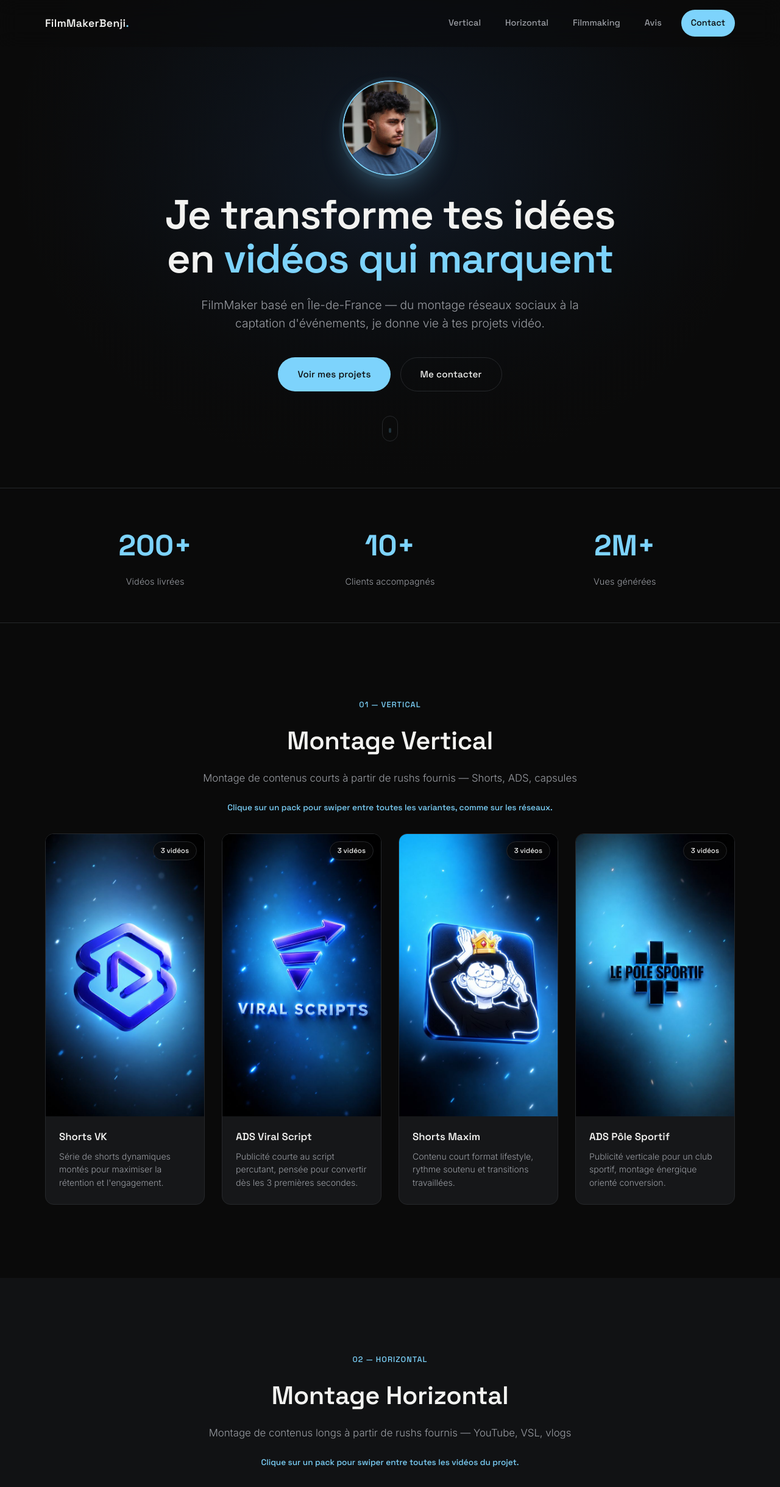
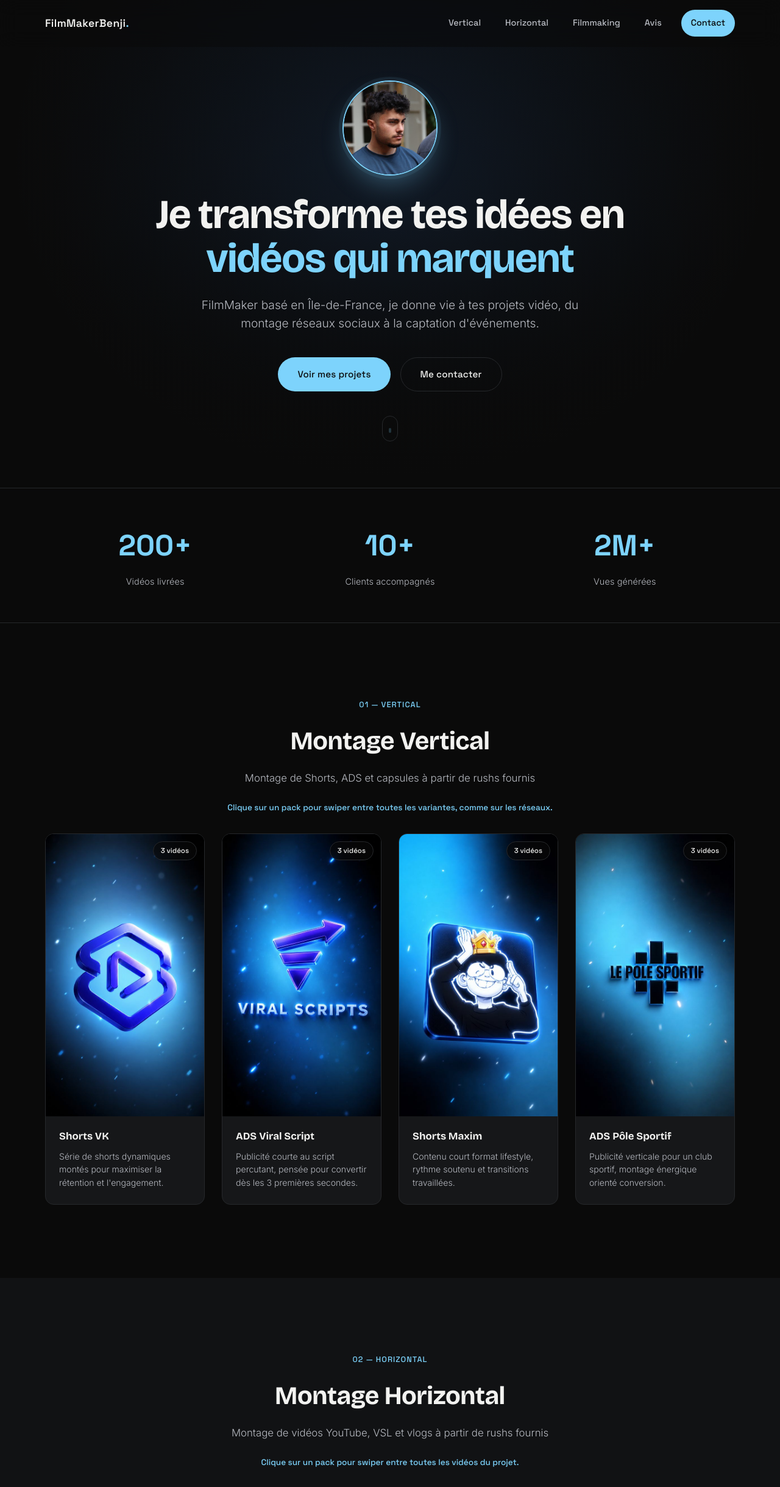
Before and after one commit to benjamindominguespro-rgb/filmmakerbenji-site, a plain HTML site: page index.html in a window 1280 px wide. Shown: the top 2439 px of the page at 61% size. Drawn offline with nearby package versions, Linux system fonts and the light colour scheme.

Commit message:
corrections typo, contraste, tirets

```diff
--- a/index.html
+++ b/index.html
@@ -4,12 +4,12 @@
 <meta charset="UTF-8">
 <meta name="viewport" content="width=device-width, initial-scale=1.0">
 <title>Vidéaste Freelance — Monteur &amp; Filmmaker</title>
-<meta name="description" content="FilmMaker basé sur Paris — montage réseaux sociaux, captation d'événements, films d'entreprise.">
+<meta name="description" content="FilmMaker basé à Paris, spécialisé en montage réseaux sociaux, captation d'événements et films d'entreprise.">
 <link rel="icon" type="image/svg+xml" href="assets/favicon.svg">
 
 <link rel="preconnect" href="https://fonts.googleapis.com">
 <link rel="preconnect" href="https://fonts.gstatic.com" crossorigin>
-<link href="https://fonts.googleapis.com/css2?family=Space+Grotesk:wght@400;500;600;700&family=Inter:wght@300;400;500;600&display=swap" rel="stylesheet">
+<link href="https://fonts.googleapis.com/css2?family=Bricolage+Grotesque:opsz,wght@12..96,600..800&family=Space+Grotesk:wght@400;500;600;700&family=Inter:wght@300;400;500;600&display=swap" rel="stylesheet">
 
 <link rel="stylesheet" href="style.css">
 </head>
@@ -45,7 +45,7 @@
       <img src="assets/hero.jpg" alt="Portrait de Benjamin, filmmaker" class="hero__portrait-img">
     </div>
     <h1 class="hero__title fade-in">Je transforme tes idées en <span class="accent">vidéos qui marquent</span></h1>
-    <p class="hero__subtitle fade-in">FilmMaker basé en Île-de-France — du montage réseaux sociaux à la captation d'événements, je donne vie à tes projets vidéo.</p>
+    <p class="hero__subtitle fade-in">FilmMaker basé en Île-de-France, je donne vie à tes projets vidéo, du montage réseaux sociaux à la captation d'événements.</p>
     <div class="hero__cta fade-in">
       <a href="#vertical" class="btn btn--primary" data-scroll>Voir mes projets</a>
       <a href="#contact" class="btn btn--ghost" data-scroll>Me contacter</a>
@@ -81,7 +81,7 @@
     <div class="section__header fade-in">
       <span class="section__tag">01 — Vertical</span>
       <h2 class="section__title">Montage Vertical</h2>
-      <p class="section__subtitle">Montage de contenus courts à partir de rushs fournis — Shorts, ADS, capsules</p>
+      <p class="section__subtitle">Montage de Shorts, ADS et capsules à partir de rushs fournis</p>
     </div>
 
     <p class="section__hint fade-in">Clique sur un pack pour swiper entre toutes les variantes, comme sur les réseaux.</p>
@@ -141,7 +141,7 @@
     <div class="section__header fade-in">
       <span class="section__tag">02 — Horizontal</span>
       <h2 class="section__title">Montage Horizontal</h2>
-      <p class="section__subtitle">Montage de contenus longs à partir de rushs fournis — YouTube, VSL, vlogs</p>
+      <p class="section__subtitle">Montage de vidéos YouTube, VSL et vlogs à partir de rushs fournis</p>
     </div>
 
     <p class="section__hint fade-in">Clique sur un pack pour swiper entre toutes les vidéos du projet.</p>
@@ -190,7 +190,7 @@
     <div class="section__header fade-in">
       <span class="section__tag">03 — Filmmaking</span>
       <h2 class="section__title">Filmmaking Pur</h2>
-      <p class="section__subtitle">De la captation à la livraison finale — je filme et je monte</p>
+      <p class="section__subtitle">De la captation à la livraison finale, je filme et je monte</p>
     </div>
 
     <p class="section__hint fade-in">Clique sur un pack pour swiper entre toutes les vidéos du projet.</p>
@@ -261,7 +261,7 @@
     <div class="section__header fade-in">
       <span class="section__tag">04 — Avis</span>
       <h2 class="section__title">Témoignages</h2>
-      <p class="section__subtitle">Ce que mes clients disent de notre collaboration</p>
+      <p class="section__subtitle">Ce qu'ils pensent du résultat</p>
     </div>
 
     <div class="testimonials fade-in">
--- a/style.css
+++ b/style.css
@@ -8,9 +8,10 @@
   --surface-hover: #1d1f22;
   --border: #26282b;
   --text: #f2f2f0;
-  --text-muted: #9a9da3;
+  --text-muted: #b7bac1;
   --accent: #7dd3fc;
   --accent-dim: #7dd3fc33;
+  --font-display: 'Bricolage Grotesque', 'Space Grotesk', sans-serif;
   --font-heading: 'Space Grotesk', sans-serif;
   --font-body: 'Inter', sans-serif;
   --container: 1180px;
@@ -247,8 +248,8 @@ button { font-family: inherit; border: none; background: none; cursor: pointer;
 }
 
 .hero__title {
-  font-family: var(--font-heading);
-  font-weight: 600;
+  font-family: var(--font-display);
+  font-weight: 700;
   font-size: clamp(2.2rem, 6vw, 4.2rem);
   line-height: 1.08;
   letter-spacing: -0.02em;
@@ -366,8 +367,8 @@ button { font-family: inherit; border: none; background: none; cursor: pointer;
   margin-bottom: 16px;
 }
 .section__title {
-  font-family: var(--font-heading);
-  font-weight: 600;
+  font-family: var(--font-display);
+  font-weight: 700;
   font-size: clamp(1.8rem, 4vw, 2.6rem);
   letter-spacing: -0.01em;
   margin-bottom: 14px;
@@ -505,9 +506,9 @@ button { font-family: inherit; border: none; background: none; cursor: pointer;
   padding: 20px 22px 24px;
 }
 .card__title {
-  font-family: var(--font-heading);
+  font-family: var(--font-display);
   font-size: 1.05rem;
-  font-weight: 600;
+  font-weight: 700;
   margin-bottom: 8px;
 }
 .card__desc {
@@ -547,8 +548,8 @@ button { font-family: inherit; border: none; background: none; cursor: pointer;
   max-width: 720px;
 }
 .cta-final__title {
-  font-family: var(--font-heading);
-  font-weight: 600;
+  font-family: var(--font-display);
+  font-weight: 700;
   font-size: clamp(1.8rem, 4.5vw, 3rem);
   letter-spacing: -0.01em;
   margin-bottom: 20px;
```
